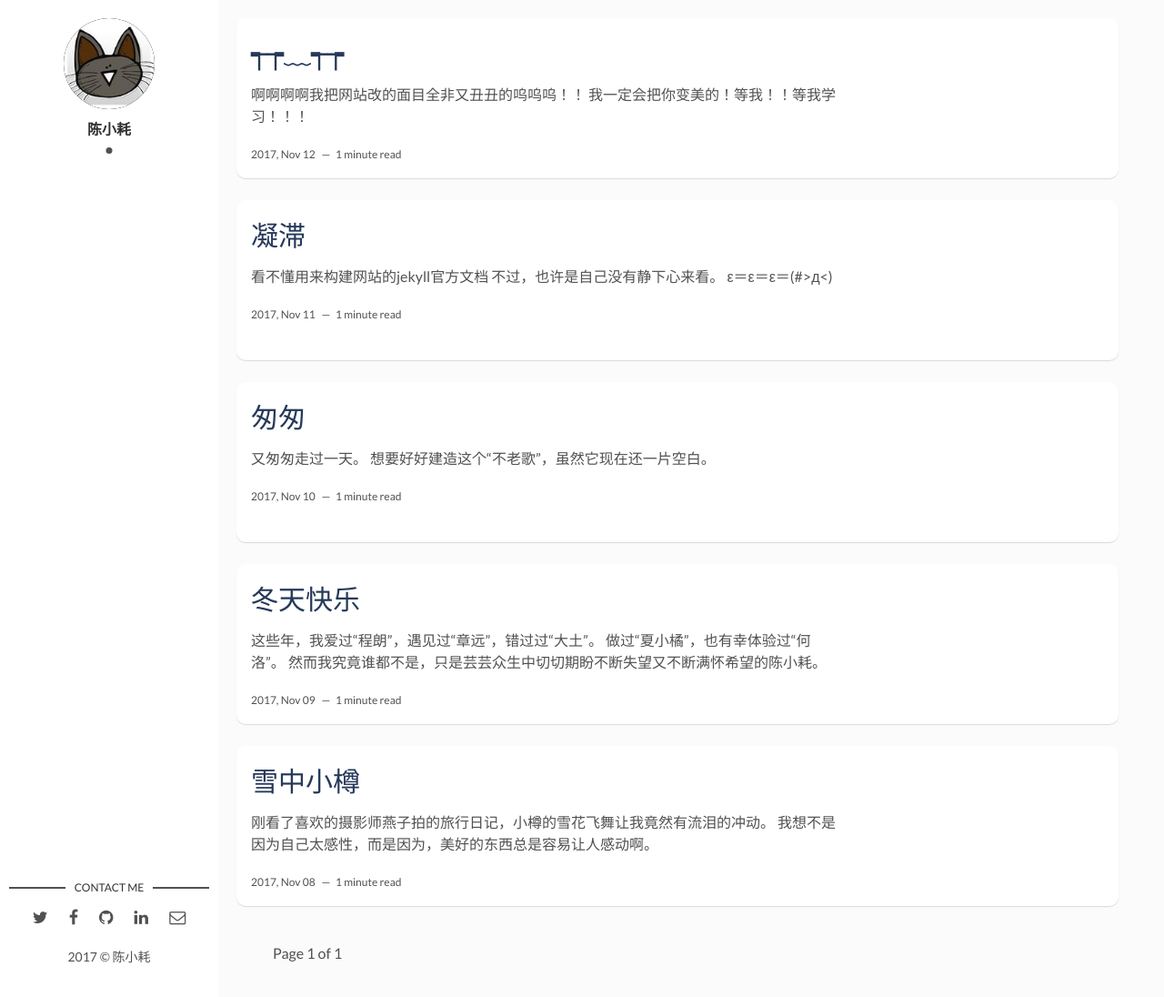
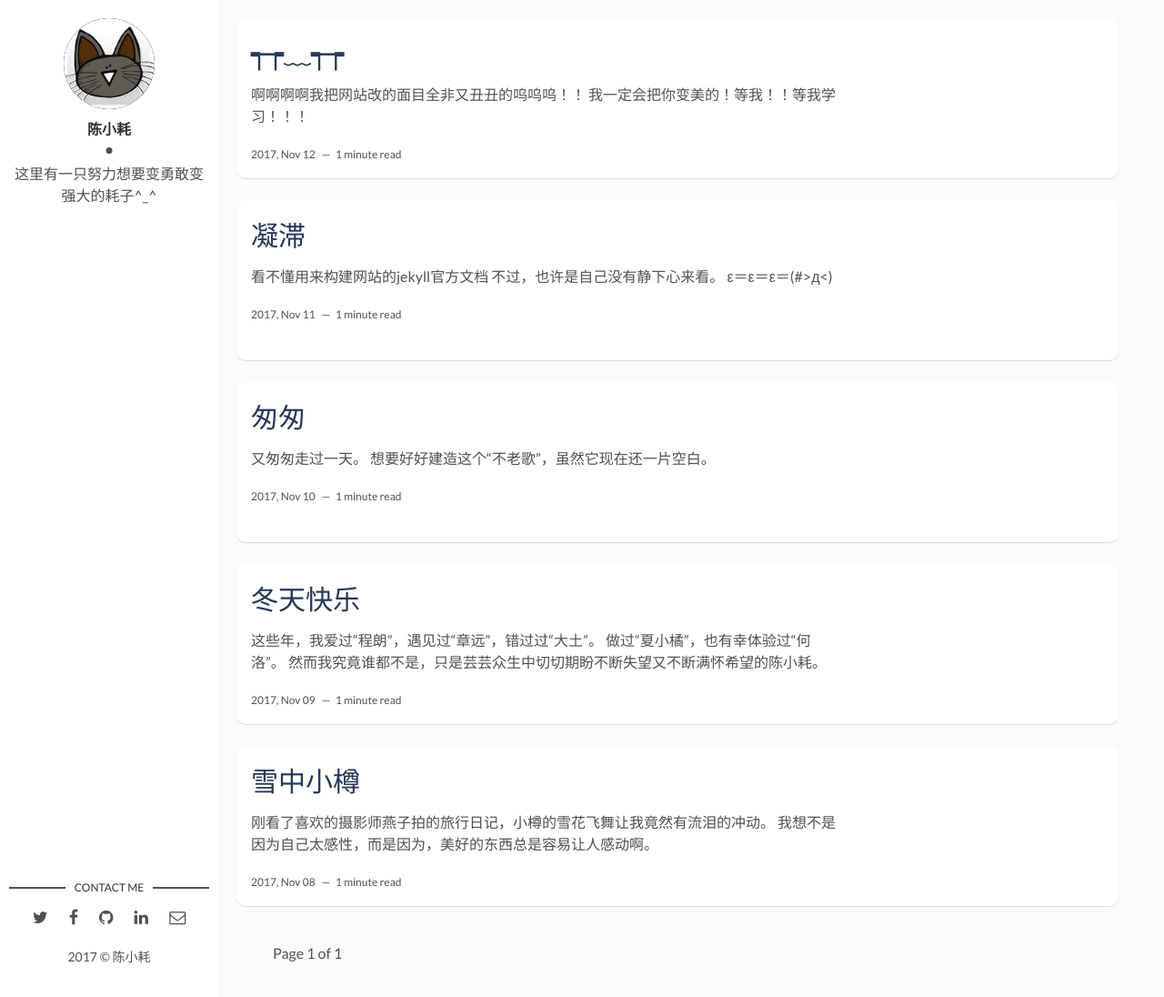
Before and after one commit to CJHdreamore/DreamoreBlog, a Jekyll site: the page built from index.html, in a window 1280 px wide and 1096 px high. Shown: the whole window at 91% size. Built offline with Jekyll 4.4.1, drawn with Linux system fonts in a browser that asks for light colours; the list of posts is cut into pages by our own code.

Commit message:
add author-about

```diff
--- a/_config.yml
+++ b/_config.yml
@@ -10,7 +10,7 @@ url: "http://HaoXiangDreamore.com" # the base hostname & protocol for your site,
 # Author Settings
 author: 陈小耗 # add your name
 author-img: haozi.jpg # add your photo
-about-author: # add description
+about-author: 这里有一只努力想要变勇敢变强大的耗子^_^
 twitter: # add your Twitter handle
 facebook: # add your Facebook handle
 github: # add your Github handle
```
